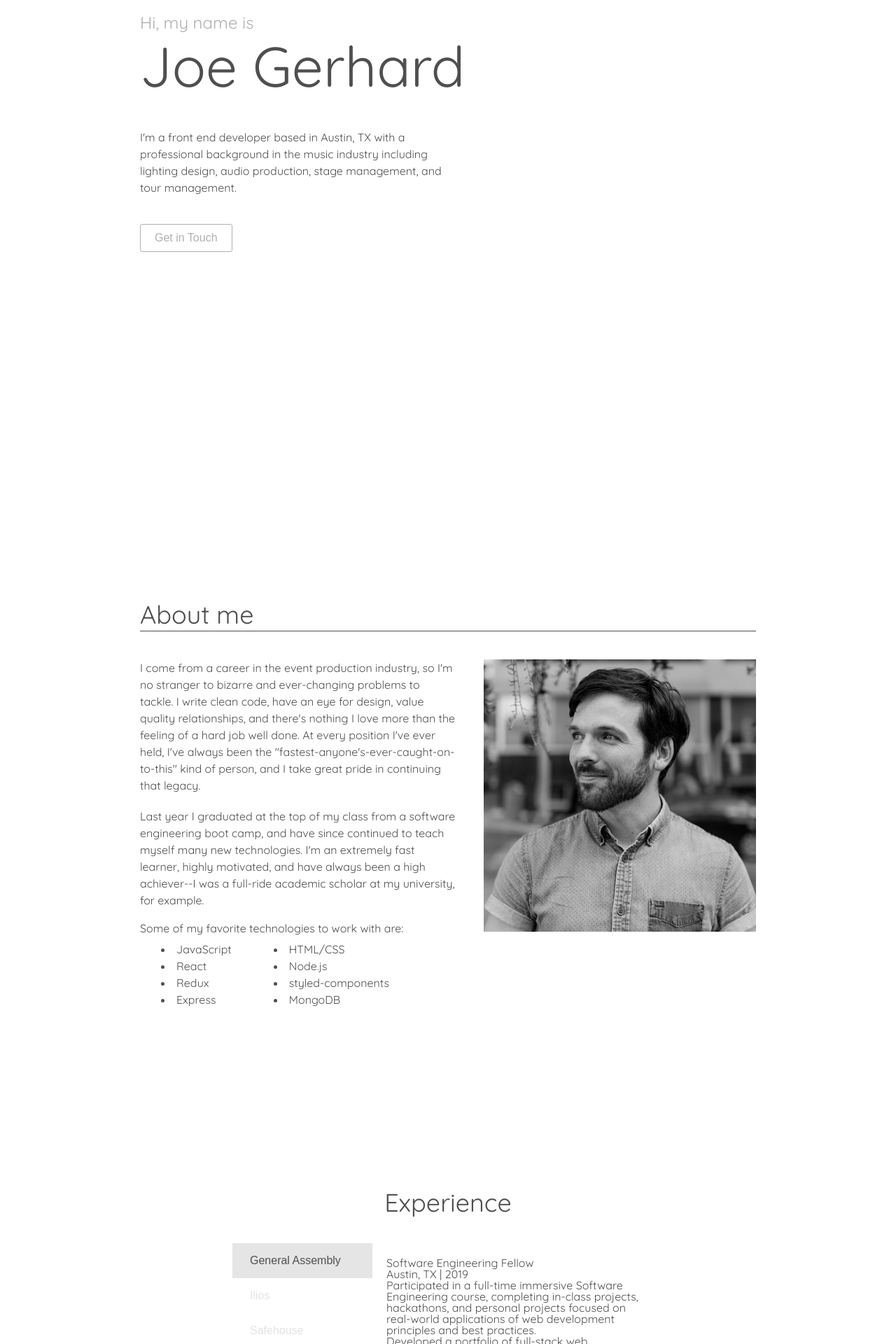
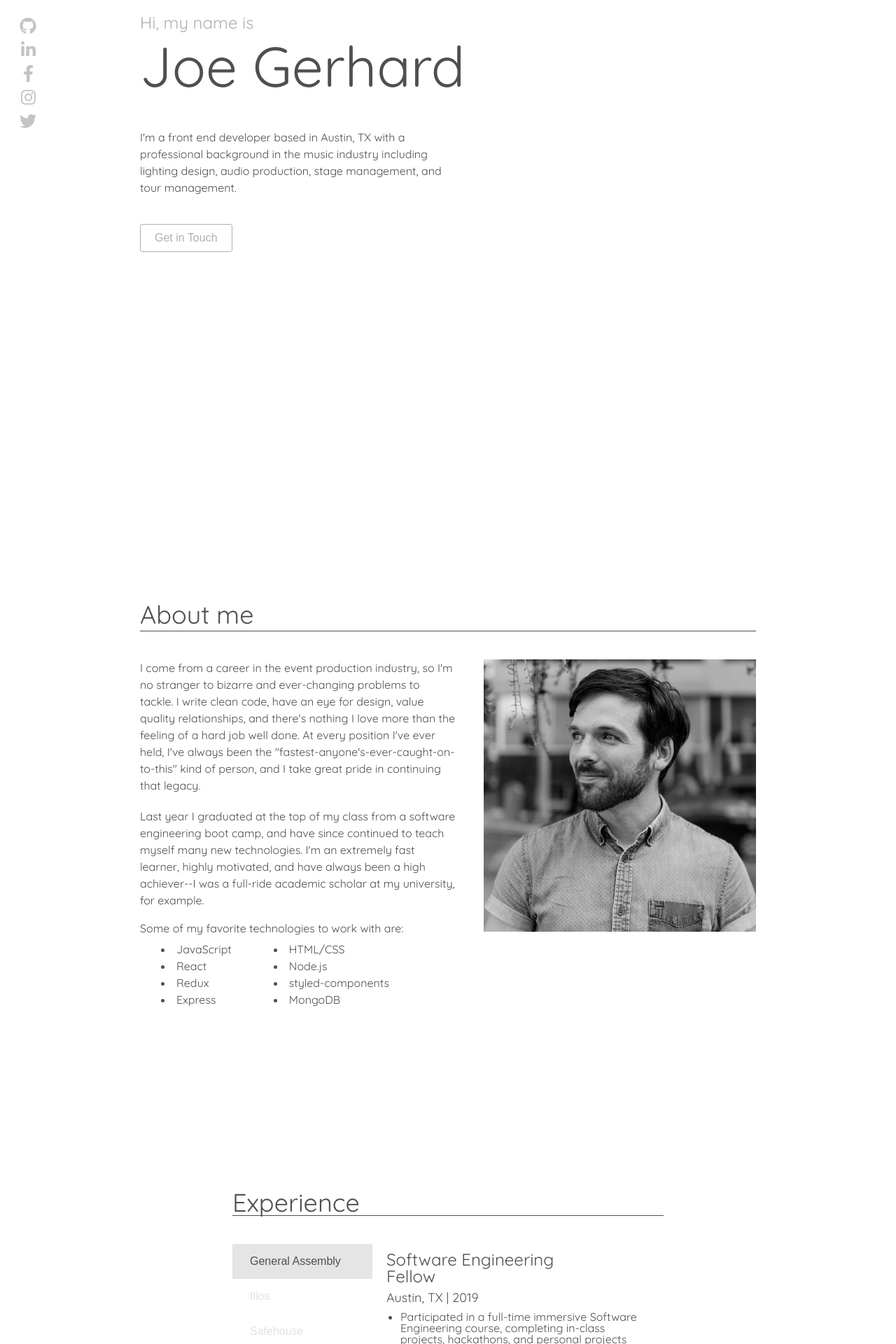
Before and after one commit to joe-gerhard/portfolio, a React (Create React App) app: page / in a window 1280 px wide. Shown: the part 80-2000 px from the top of the page at 70% size. Built offline with nearby package versions, Linux system fonts and the light colour scheme.

Commit message:
Add SocialBar with icons

```diff
--- a/package.json
+++ b/package.json
@@ -3,6 +3,10 @@
   "version": "0.1.0",
   "private": true,
   "dependencies": {
+    "@fortawesome/fontawesome-svg-core": "^1.2.26",
+    "@fortawesome/free-brands-svg-icons": "^5.12.0",
+    "@fortawesome/free-solid-svg-icons": "^5.12.0",
+    "@fortawesome/react-fontawesome": "^0.1.8",
     "@testing-library/jest-dom": "^4.2.4",
     "@testing-library/react": "^9.4.0",
     "@testing-library/user-event": "^7.2.1",
--- a/src/components/App/App.jsx
+++ b/src/components/App/App.jsx
@@ -7,6 +7,7 @@ import Footer from '../Footer';
 import { StyledApp } from './styles';
 import ExperienceSection from '../ExperienceSection/ExperienceSection';
 import ContactSection from '../ContactSection/ContactSection';
+import SocialBar from '../SocialBar';
 
 const App = () => {
 
@@ -22,6 +23,7 @@ const App = () => {
 
   return (
     <StyledApp>
+      <SocialBar />
       <Navbar executeScroll={executeScroll} {...refs}/>
       <div>
         <HomeSection {...refs} />
--- a/src/components/ExperienceSection/Description.jsx
+++ b/src/components/ExperienceSection/Description.jsx
@@ -7,8 +7,8 @@ const Description = ({ selected }) => {
 
   return (
     <StyledDescription>
-      <h2>{job.title}</h2>
-      <h3>{job.location} | {job.dates}</h3>
+      <h1>{job.title}</h1>
+      <h2>{job.location} | {job.dates}</h2>
       <ul>
         { job.description.map(bullet =>
           <li key ={bullet}>{bullet}</li>
--- a/src/components/ExperienceSection/styles.js
+++ b/src/components/ExperienceSection/styles.js
@@ -1,12 +1,17 @@
 import styled, { css } from 'styled-components';
 import { Section } from '../../styles';
 
-export const StyledExperienceSection = styled(Section)`
+export const StyledExperienceSection = styled(Section)(({ theme }) => css`
   p {
     padding: 40px;
     line-height: 24px;
   }
-`;
+
+  h1 {
+    width: 70%;
+    border-bottom: 1px solid ${theme.dark};
+  }
+`);
 
 export const ExperienceWrapper = styled.div(({ theme }) => css`
   display: flex;
@@ -38,5 +43,25 @@ export const ExpButton = styled.button(({ theme, selected }) => css`
 
 export const StyledDescription = styled.div(({ theme }) => css`
   width: 100%;
-  padding: 20px;
+  padding: 0 20px;
+  color: ${theme.dark};
+
+  h1 {
+    font-size: 24px;
+    margin: 10px 0;
+    border: none;
+  }
+
+  h2 {
+    font-size: 18px;
+    margin: 10px 0;
+  }
+
+  ul {
+    list-style: disc outside;
+    margin-left: 20px;
+  }
+  li {
+    margin: 10px 0;
+  }
 `);
--- /dev/null
+++ b/src/components/SocialBar/SocialBar.jsx
@@ -0,0 +1,19 @@
+import React from 'react'
+import { StyledSocialBar } from './styles'
+import { FontAwesomeIcon } from '@fortawesome/react-fontawesome'
+import { faGithub, faLinkedinIn, faFacebookF, faInstagram, faTwitter } from '@fortawesome/free-brands-svg-icons';
+
+
+const SocialBar = () => {
+  return (
+    <StyledSocialBar>
+      <a href="https://www.github.com/joe-gerhard" target="_blank" rel="noopener noreferrer"><FontAwesomeIcon icon={faGithub} /></a>
+      <a href="https://www.linkedin.com/in/joe-gerhard" target="_blank" rel="noopener noreferrer"><FontAwesomeIcon icon={faLinkedinIn} /></a>
+      <a href="https://www.facebook.com/profile.php?id=10044811" target="_blank" rel="noopener noreferrer"><FontAwesomeIcon icon={faFacebookF} /></a>
+      <a href="https://www.instagram.com/joedoesnotsuckatlife/" target="_blank" rel="noopener noreferrer"><FontAwesomeIcon icon={faInstagram} /></a>
+      <a href="https://twitter.com/joegerhard" target="_blank" rel="noopener noreferrer"><FontAwesomeIcon icon={faTwitter} /></a>
+    </StyledSocialBar>
+  )
+}
+
+export default SocialBar;
--- /dev/null
+++ b/src/components/SocialBar/index.js
@@ -0,0 +1 @@
+export { default } from './SocialBar';
--- /dev/null
+++ b/src/components/SocialBar/styles.js
@@ -0,0 +1,30 @@
+import styled, { css } from 'styled-components';
+
+export const StyledSocialBar = styled.div(({ theme }) => css`
+  position: fixed;
+  top: 100px;
+  left: 20px;
+  display: flex;
+  flex-direction: column;
+  align-items: center;
+  width: 40px;
+  background: transparent;
+
+  a {
+    position: relative;
+    bottom: 0;
+    color: ${theme.dark + '55'};
+    font-size: 24px;
+    margin: 5px 0;
+    transition: .3s;
+
+    &:hover {
+      color: ${theme.dark};
+      bottom: 3px;
+    }
+
+    &:last-child {
+      margin-bottom: 60px;
+    }
+  }
+`);
--- a/src/constants/jobs.js
+++ b/src/constants/jobs.js
@@ -17,27 +17,45 @@ export const JOBS = [
     title: "Lighting Designer / Crew Chief",
     location: "Austin, TX",
     dates: "2014-2019",
-    description: []
+    description: [`Programmed and operated light shows for world-famous music festivals
+    (ACL, SXSW, Float Fest, Levitation, among others) and large-scale corporate galas on
+    the industry's most powerful lighting consoles (GrandMA, Hog, M-Series).`,
+    `Led crews of highly skilled lighting technicians to build complete lighting rigs
+    including power distribution, truss rigging, and tech-ing fixtures.`,
+    `Actively engaged with clients and coordinators on the job site to ensure their
+    complete satisfaction at every step of the build process.`
+    ]
    },
   {
     name: "Safehouse",
     location: "Austin, TX",
     dates: "2015-2019",
     title: "Production Manager / Owner",
-    description: []
+    description: [`Ran a multi-camera local music live stream on Twitch.tv featuring
+    three up-and-coming Austin artists every week and broadcasting live to viewers all
+    over the globe.`,
+    `Led a production crew of skilled technicians to put together a cohesive and entertaining
+     live broadcast week after week.`
+    ]
   },
   {
     name: "ATX Events",
     location: "Austin, TX",
     dates: "2017-2019",
     title: "Lighting Technician",
-    description: []
+    description: [`Brought to life gorgeous large-scale lighting designs in a corporate environment.`,
+  `Worked with state-of-the-art intelligent lighting fixtures to bring our designer’s visions to life to delight our clients.`]
   },
   {
     name: "Foxy Shazam / ESTK",
     location: "In a tour van somewhere around the country",
     dates: "2007-2010",
     title: "Tour Manager",
-    description: []
+    description: [`Advanced show details with concert promoters across the country; communicated
+    band riders/stage needs; negotiated payment guarantees, and gathered parking/lodging details.`,
+  `Communicated directly with band management, regularly keeping them up to date with the band’s
+  personal and professional needs, managed all band finances, tracked merchandise, organized flight
+  information, drove a van and trailer thousands of miles, and made it home in one piece every time.`,
+  `Regularly resolved personal conflicts (i.e. band therapist).`]
   },
 ]
```
Also changed, not shown: 1 other file (tests, documents, lock files or other folders).
